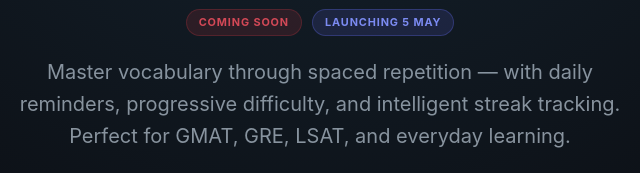
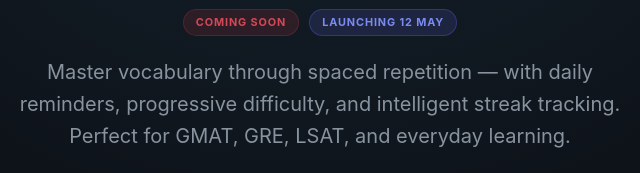
Before and after one commit to zozimustechnologies/vocabbuilder, a browser extension: page docs/index.html in a window 1280 px wide. Shown: the part 297-470 px from the top of the page, 320-960 px from the left. Drawn offline with Linux system fonts and the light colour scheme.

Commit message:
docs: update launch date to 12 May

```diff
--- a/docs/index.html
+++ b/docs/index.html
@@ -27,7 +27,7 @@
     <h1>VocabBuilder</h1>
     <div class="hero-badges">
       <span class="coming-soon-badge">Coming Soon</span>
-      <span class="launch-date-badge">Launching 5 May</span>
+      <span class="launch-date-badge">Launching 12 May</span>
     </div>
     <p class="tagline">Master vocabulary through spaced repetition &mdash; with daily reminders, progressive difficulty, and intelligent streak tracking. Perfect for GMAT, GRE, LSAT, and everyday learning.</p>
     <div class="hero-buttons">
```
